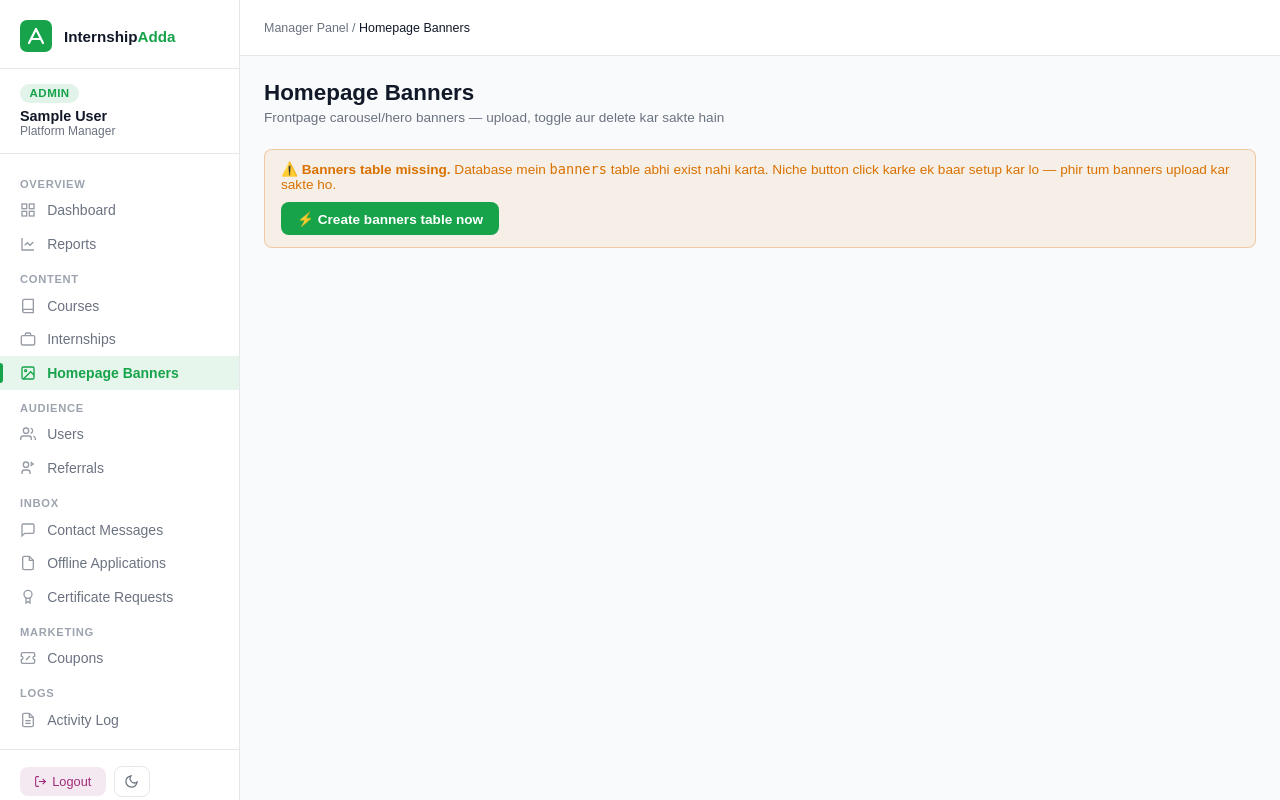
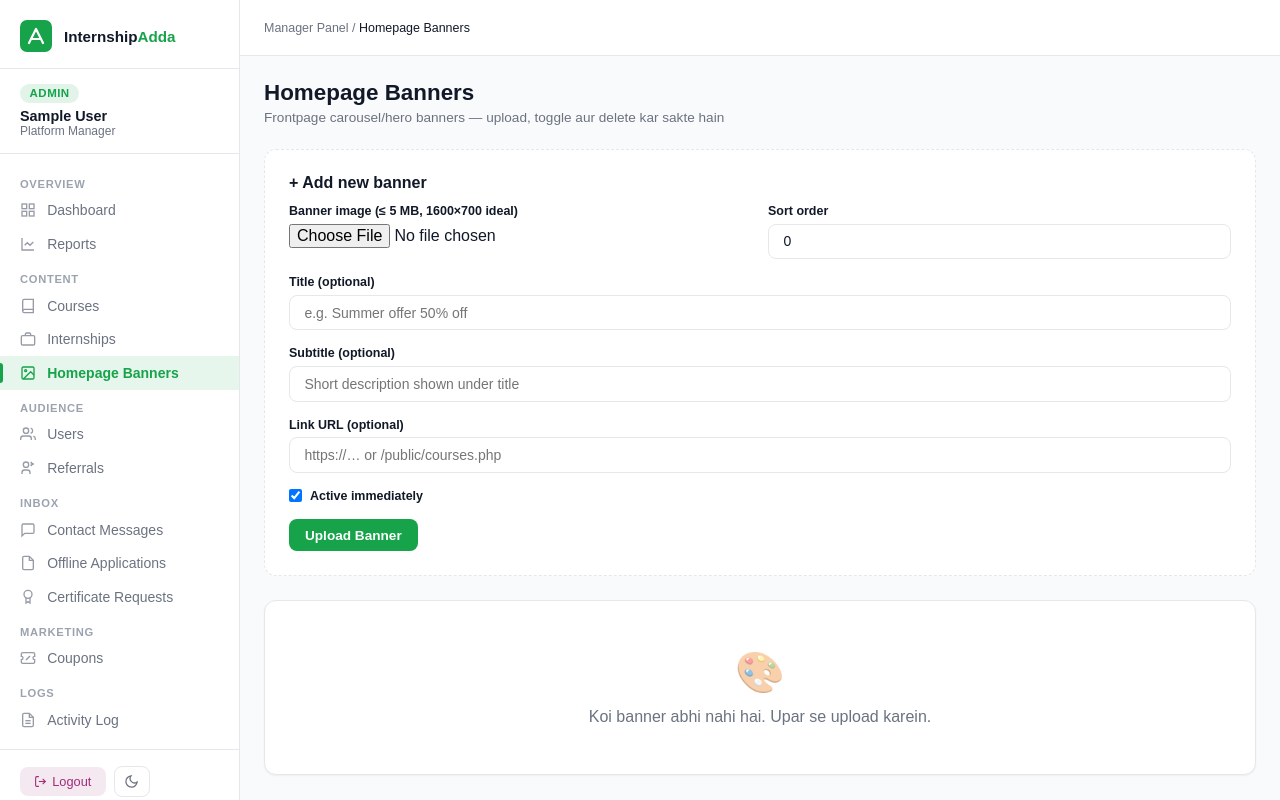
Before and after one commit to kiroaiwebdev-oss/adda, a PHP site: page /second/banners.php in a window 1280 px wide. Run offline with PHP 8.4, Linux system fonts and the light colour scheme; the visitor is signed in with stand-in values (Sample User, id 1); tables that the repository leaves empty hold one stand-in row (values such as "Sample post"); data that the repository does not hold is empty; some web fonts are replaced.

Commit message:
banners.php: auto-create table on first load (no manual button)
Earlier the page showed a warning + 'Create banners table now' button
when the banners table was missing. User wanted this gone.

Now: on every page load, if the banners table doesn't exist AND the
current manager has banners_edit permission, the page runs CREATE TABLE
IF NOT EXISTS and re-introspects the schema. The user lands directly on
the upload form without ever seeing a warning.

For users with only banners_view (no edit), a neutral message asks them
to contact an admin — no scary banner.

Co-authored-by: kiroaiwebdev-oss <291222478+kiroaiwebdev-oss@users.noreply.github.com>

```diff
--- a/second/banners.php
+++ b/second/banners.php
@@ -7,8 +7,21 @@ $activeNav = 'banners';
 
 $flash = null;
 
-// ── Setup: one-click create banners table if missing ────────────
-if ($_SERVER['REQUEST_METHOD'] === 'POST' && ($_POST['action'] ?? '') === 'setup_table' && can('banners_edit')) {
+// ── Auto-setup: create banners table on first load if missing ────
+//    Idempotent — IF NOT EXISTS makes this safe to run on every page load
+//    when the table is genuinely missing. No user action required.
+$tableExists   = false;
+$bannerColumns = [];
+
+try {
+    $colsStmt = $db->query("SHOW COLUMNS FROM banners");
+    $bannerColumns = array_column($colsStmt->fetchAll(), 'Field');
+    $tableExists = !empty($bannerColumns);
+} catch (Exception $e) {
+    $tableExists = false;
+}
+
+if (!$tableExists && can('banners_edit')) {
     try {
         $db->exec("
             CREATE TABLE IF NOT EXISTS `banners` (
@@ -25,22 +38,15 @@ if ($_SERVER['REQUEST_METHOD'] === 'POST' && ($_POST['action'] ?? '') === 'setup
               KEY `idx_active_order` (`is_active`, `sort_order`)
             ) ENGINE=InnoDB DEFAULT CHARSET=utf8mb4 COLLATE=utf8mb4_unicode_ci;
         ");
-        logAction('banners_table_created', 'banners', 0, 'Setup');
-        $flash = ['ok' => 'Banners table created. Ab tum banner upload kar sakte ho.'];
+        logAction('banners_table_created', 'banners', 0, 'Auto-setup on first load');
+
+        // Re-introspect so the rest of the page treats the table as existing
+        $colsStmt      = $db->query("SHOW COLUMNS FROM banners");
+        $bannerColumns = array_column($colsStmt->fetchAll(), 'Field');
+        $tableExists   = !empty($bannerColumns);
     } catch (Exception $e) {
-        $flash = ['err' => 'Setup fail: ' . $e->getMessage()];
+        $flash = ['err' => 'Banners table create karne mein error: ' . $e->getMessage()];
     }
-}
-
-// Detect schema (existence + column layout)
-$bannerColumns = [];
-$tableExists   = false;
-try {
-    $colsStmt = $db->query("SHOW COLUMNS FROM banners");
-    $bannerColumns = array_column($colsStmt->fetchAll(), 'Field');
-    $tableExists = !empty($bannerColumns);
-} catch (Exception $e) {
-    $tableExists = false;
 }
 
 $has = function ($col) use ($bannerColumns) { return in_array($col, $bannerColumns, true); };
@@ -201,16 +207,9 @@ if ($tableExists) {
         <?php if (!empty($flash['err'])): ?><div class="alert alert-error">⚠️ <?= htmlspecialchars($flash['err']) ?></div><?php endif; ?>
 
         <?php if (!$tableExists): ?>
-            <div class="alert alert-warn" style="display:flex;flex-direction:column;align-items:flex-start;gap:.6rem">
-                <div>⚠️ <strong>Banners table missing.</strong> Database mein <code>banners</code> table abhi exist nahi karta. Niche button click karke ek baar setup kar lo — phir tum banners upload kar sakte ho.</div>
-                <?php if (can('banners_edit')): ?>
-                    <form method="POST" style="margin:0">
-                        <input type="hidden" name="action" value="setup_table">
-                        <button type="submit" class="btn btn-primary">⚡ Create banners table now</button>
-                    </form>
-                <?php else: ?>
-                    <div style="font-size:.82rem;color:var(--muted)">Setup karne ke liye <code>banners_edit</code> permission chahiye.</div>
-                <?php endif; ?>
+            <div class="alert alert-warn">
+                ⚠️ Banners feature ke liye <code>banners</code> table chahiye, lekin tumhare paas <code>banners_edit</code> permission nahi hai.
+                Apne admin se kahokar setup karwao.
             </div>
         <?php endif; ?>
 
```
